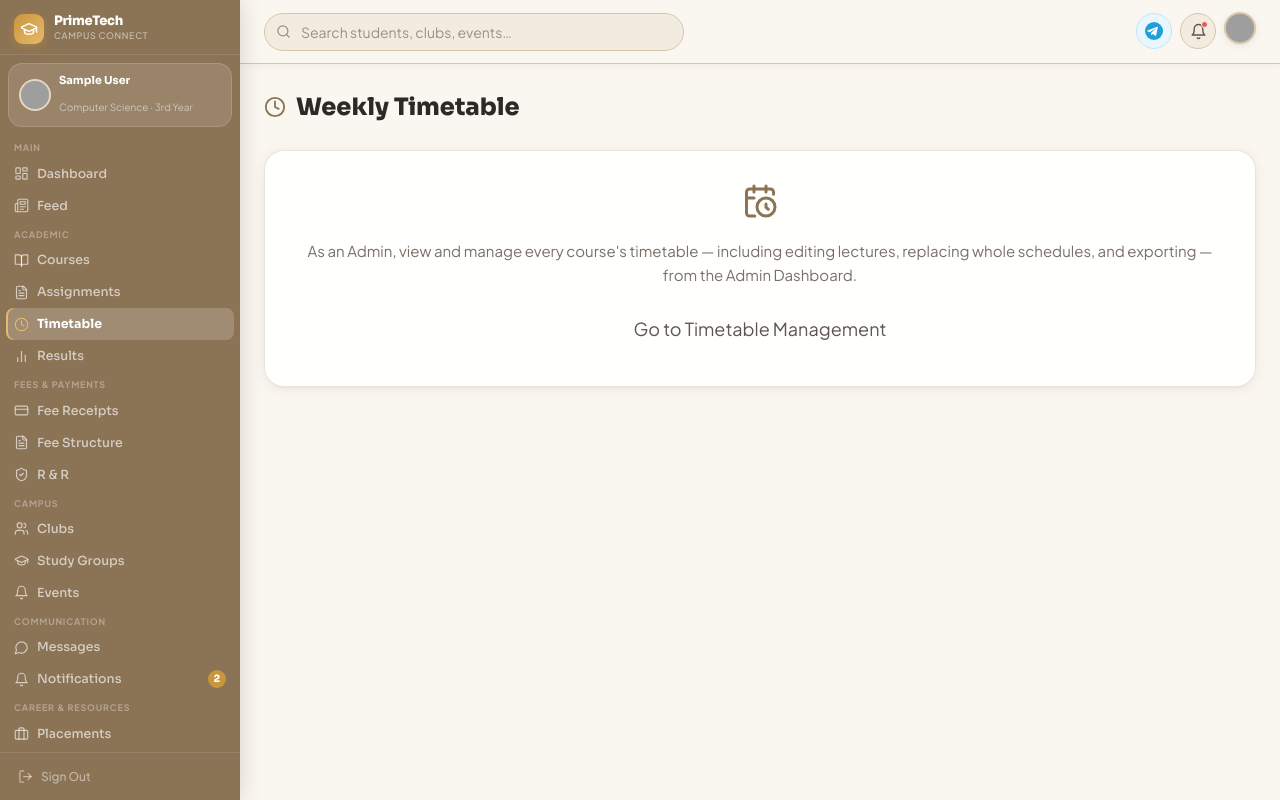
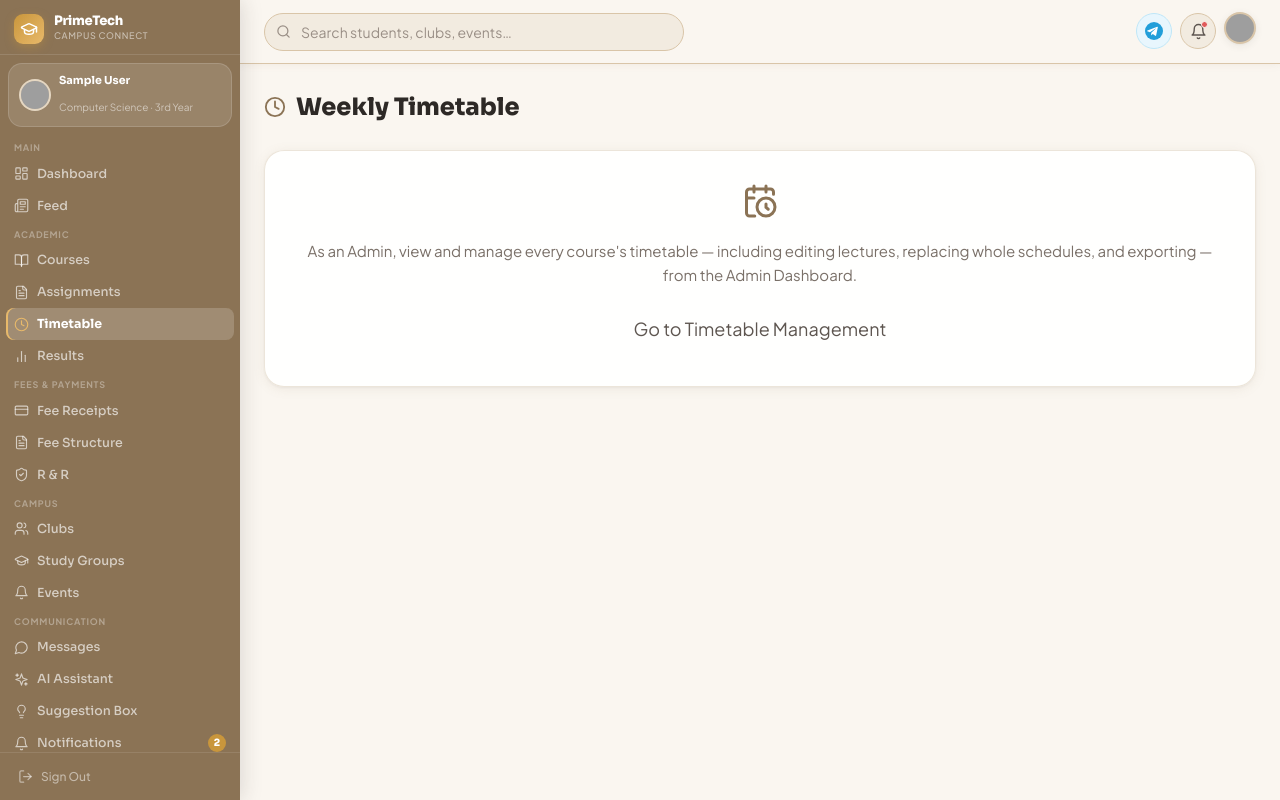
Before and after one commit to IronCoder-17/PrimeTechCollege_ERP, a React (Vite) app in the folder Frontend/: page /timetable in a window 1280 px wide. Built offline with nearby package versions, Linux system fonts and the light colour scheme; sample sign-in values are in the browser's storage; grey boxes are pictures that could not be loaded.

Commit message:
Add files via upload

```diff
--- a/Frontend/src/components/layout/AppLayout.jsx
+++ b/Frontend/src/components/layout/AppLayout.jsx
@@ -10,7 +10,8 @@ import {
   LayoutDashboard, Newspaper, BookOpen, FileText,
   Clock, BarChart2, Users, GraduationCap, MessageCircle,
   Bell, Briefcase, FolderOpen, UserCircle, Settings,
-  Search, LogOut, Menu, X, ChevronRight, CreditCard, ShieldCheck
+  Search, LogOut, Menu, X, ChevronRight, CreditCard, ShieldCheck,
+  Sparkles, Lightbulb
 } from 'lucide-react';
 import styles from './AppLayout.module.css';
 
@@ -93,6 +94,8 @@ export default function AppLayout() {
           {/* COMMUNICATION */}
           <p className={styles.navSectionLabel}>Communication</p>
           <NavLink to="/chat"          className={activeStyle} onClick={close}><MessageCircle size={15} strokeWidth={1.8}/><span>Messages</span><ChevronRight size={12} className={styles.navArrow}/></NavLink>
+          <NavLink to="/ai-assistant"  className={activeStyle} onClick={close}><Sparkles size={15} strokeWidth={1.8}/><span>AI Assistant</span><ChevronRight size={12} className={styles.navArrow}/></NavLink>
+          <NavLink to="/suggestion-box" className={activeStyle} onClick={close}><Lightbulb size={15} strokeWidth={1.8}/><span>Suggestion Box</span><ChevronRight size={12} className={styles.navArrow}/></NavLink>
           <NavLink to="/notifications" className={activeStyle} onClick={close}>
             <Bell size={15} strokeWidth={1.8}/><span>Notifications</span>
             <span className={styles.navBadge}>2</span>
```
Also changed, not shown: Frontend/src/components/layout/AppLayout.module.css (line endings or trailing spaces).
